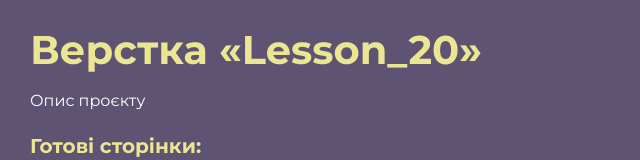
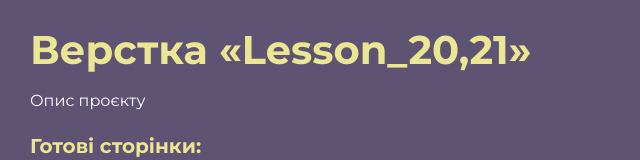
Before and after one commit to jekakoba/Lesson_autumn, a plain HTML site: page Lesson_20,21/index.html in a window 1280 px wide. Shown: the top 160 px of the page, without its empty margins (0-640 px from the left). Drawn offline with Linux system fonts and the light colour scheme.

Commit message:
Update index.html

```diff
--- a/Lesson_20,21/index.html
+++ b/Lesson_20,21/index.html
@@ -9,7 +9,7 @@
 
 <body>
 	<div class="rootpage">
-		<h1>Верстка «Lesson_20»</h1>
+		<h1>Верстка «Lesson_20,21»</h1>
 		<div class="rootpage__info">
 			Опис проєкту
 		</div>
```
